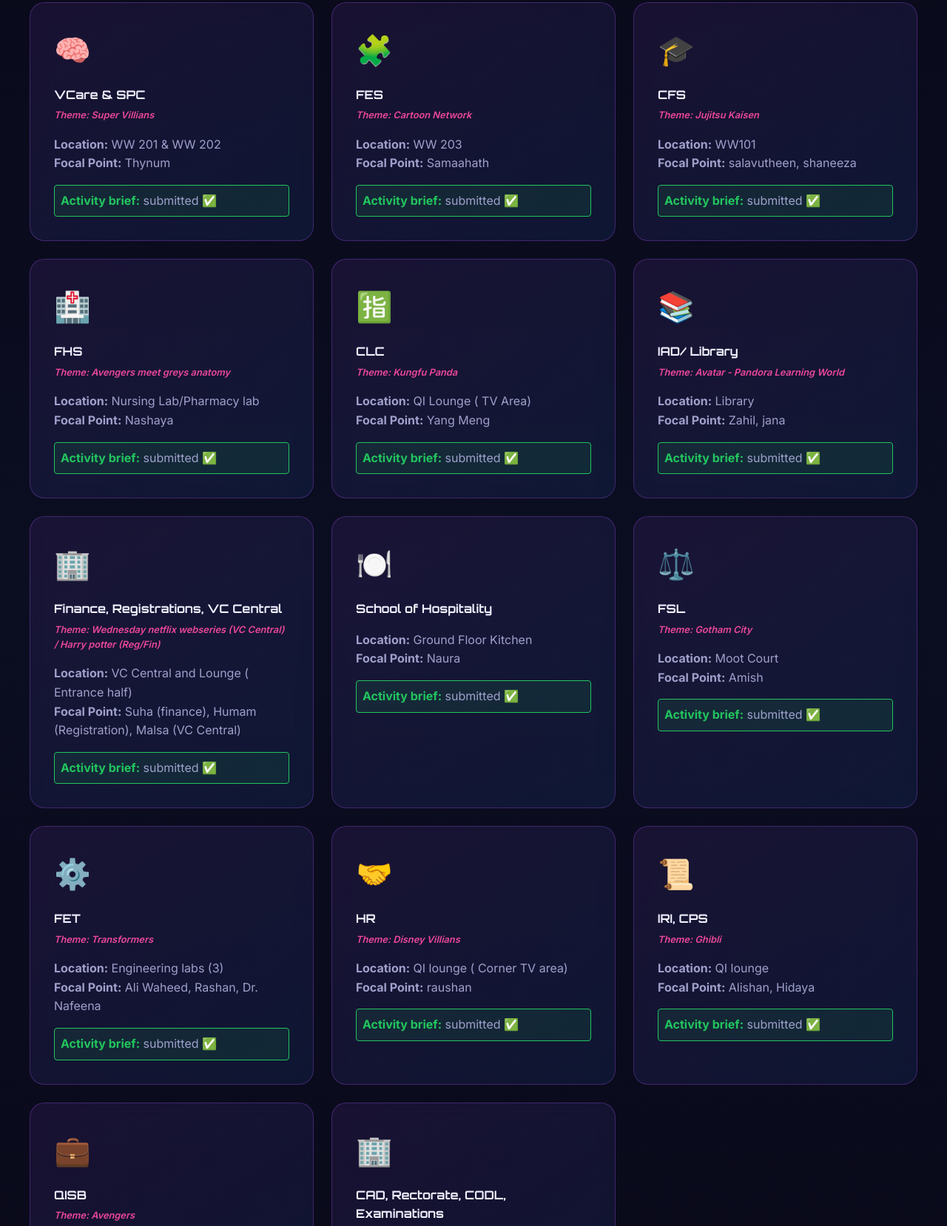
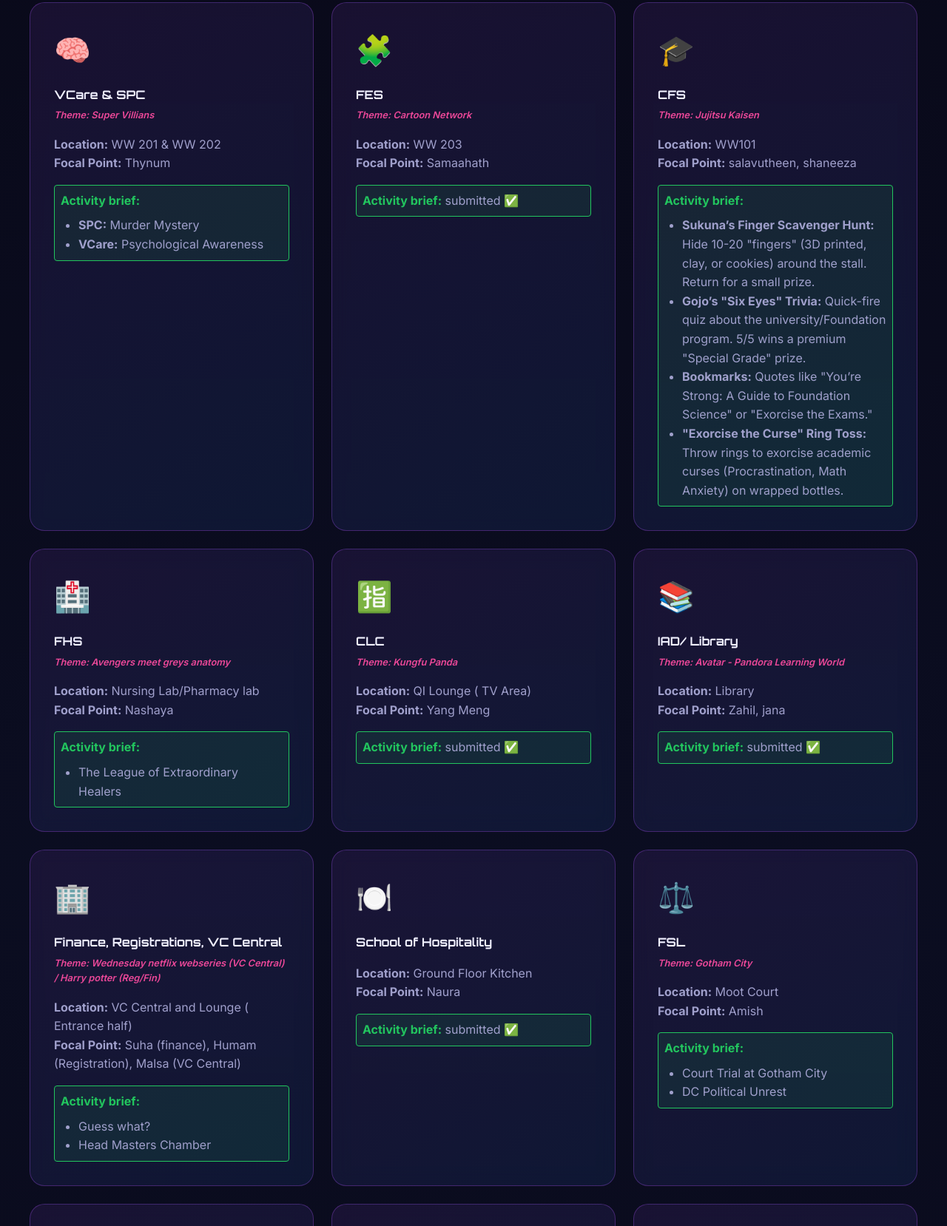
Before and after one commit to Sreehari650/comic-con-presentation, a plain HTML site: page focal_points.html in a window 1280 px wide. Shown: the part 3865-5523 px from the top of the page at 74% size. Drawn offline with Linux system fonts and the light colour scheme.

Commit message:
feat: add detailed activities for faculties and departments

```diff
--- a/focal_points.html
+++ b/focal_points.html
@@ -154,7 +154,7 @@
                     <strong>Focal Point:</strong> Thynum
                 </div>
                 <div style="margin-top: 1rem; padding: 0.5rem; background: rgba(34,197,94,0.1); border: 1px solid #22c55e; border-radius: 4px;">
-                    <strong style="color: #22c55e;">Activity brief:</strong> <span style="color: var(--text-secondary);">submitted ✅</span>
+                    <strong style="color: #22c55e;">Activity brief:</strong> <div style="margin-top: 0.5rem; color: var(--text-secondary);"><ul style="margin-bottom: 0; padding-left: 1.5rem;"><li><strong>SPC:</strong> Murder Mystery</li><li><strong>VCare:</strong> Psychological Awareness</li></ul></div>
                 </div>
             </div>
 
@@ -182,7 +182,7 @@
                     <strong>Focal Point:</strong> salavutheen, shaneeza
                 </div>
                 <div style="margin-top: 1rem; padding: 0.5rem; background: rgba(34,197,94,0.1); border: 1px solid #22c55e; border-radius: 4px;">
-                    <strong style="color: #22c55e;">Activity brief:</strong> <span style="color: var(--text-secondary);">submitted ✅</span>
+                    <strong style="color: #22c55e;">Activity brief:</strong> <div style="margin-top: 0.5rem; color: var(--text-secondary);"><ul style="margin-bottom: 0; padding-left: 1.5rem;"><li><strong>Sukuna’s Finger Scavenger Hunt:</strong> Hide 10-20 "fingers" (3D printed, clay, or cookies) around the stall. Return for a small prize.</li><li><strong>Gojo’s "Six Eyes" Trivia:</strong> Quick-fire quiz about the university/Foundation program. 5/5 wins a premium "Special Grade" prize.</li><li><strong>Bookmarks:</strong> Quotes like "You’re Strong: A Guide to Foundation Science" or "Exorcise the Exams."</li><li><strong>"Exorcise the Curse" Ring Toss:</strong> Throw rings to exorcise academic curses (Procrastination, Math Anxiety) on wrapped bottles.</li></ul></div>
                 </div>
             </div>
 
@@ -196,7 +196,7 @@
                     <strong>Focal Point:</strong> Nashaya
                 </div>
                 <div style="margin-top: 1rem; padding: 0.5rem; background: rgba(34,197,94,0.1); border: 1px solid #22c55e; border-radius: 4px;">
-                    <strong style="color: #22c55e;">Activity brief:</strong> <span style="color: var(--text-secondary);">submitted ✅</span>
+                    <strong style="color: #22c55e;">Activity brief:</strong> <div style="margin-top: 0.5rem; color: var(--text-secondary);"><ul style="margin-bottom: 0; padding-left: 1.5rem;"><li>The League of Extraordinary Healers</li></ul></div>
                 </div>
             </div>
 
@@ -238,7 +238,7 @@
                     <strong>Focal Point:</strong> Suha (finance), Humam (Registration), Malsa (VC Central)
                 </div>
                 <div style="margin-top: 1rem; padding: 0.5rem; background: rgba(34,197,94,0.1); border: 1px solid #22c55e; border-radius: 4px;">
-                    <strong style="color: #22c55e;">Activity brief:</strong> <span style="color: var(--text-secondary);">submitted ✅</span>
+                    <strong style="color: #22c55e;">Activity brief:</strong> <div style="margin-top: 0.5rem; color: var(--text-secondary);"><ul style="margin-bottom: 0; padding-left: 1.5rem;"><li>Guess what?</li><li>Head Masters Chamber</li></ul></div>
                 </div>
             </div>
 
@@ -265,7 +265,7 @@
                     <strong>Focal Point:</strong> Amish
                 </div>
                 <div style="margin-top: 1rem; padding: 0.5rem; background: rgba(34,197,94,0.1); border: 1px solid #22c55e; border-radius: 4px;">
-                    <strong style="color: #22c55e;">Activity brief:</strong> <span style="color: var(--text-secondary);">submitted ✅</span>
+                    <strong style="color: #22c55e;">Activity brief:</strong> <div style="margin-top: 0.5rem; color: var(--text-secondary);"><ul style="margin-bottom: 0; padding-left: 1.5rem;"><li>Court Trial at Gotham City</li><li>DC Political Unrest</li></ul></div>
                 </div>
             </div>
 
@@ -293,7 +293,7 @@
                     <strong>Focal Point:</strong> raushan
                 </div>
                 <div style="margin-top: 1rem; padding: 0.5rem; background: rgba(34,197,94,0.1); border: 1px solid #22c55e; border-radius: 4px;">
-                    <strong style="color: #22c55e;">Activity brief:</strong> <span style="color: var(--text-secondary);">submitted ✅</span>
+                    <strong style="color: #22c55e;">Activity brief:</strong> <div style="margin-top: 0.5rem; color: var(--text-secondary);"><ul style="margin-bottom: 0; padding-left: 1.5rem;"><li>Mock interviews</li><li>Spin the wheel with HRD villians</li><li>How to make the perfect CV</li><li>Taboo - HRD and Disney Villain combined</li><li>Captain Hook - related to HRD myths and facts</li></ul></div>
                 </div>
             </div>
 
@@ -332,6 +332,9 @@
                 <div style="margin-top: 1rem; color: var(--text-secondary);">
                     <strong>Location:</strong> Virtual and with Faculties and Departments<br>
                     <strong>Focal Point:</strong> shumra
+                </div>
+                <div style="margin-top: 1rem; padding: 0.5rem; background: rgba(34,197,94,0.1); border: 1px solid #22c55e; border-radius: 4px;">
+                    <strong style="color: #22c55e;">Activity brief:</strong> <div style="margin-top: 0.5rem; color: var(--text-secondary);"><ul style="margin-bottom: 0; padding-left: 1.5rem;"><li>Online Tour</li><li>Individual / Groups Consultation</li></ul></div>
                 </div>
             </div>
         </div>
```
